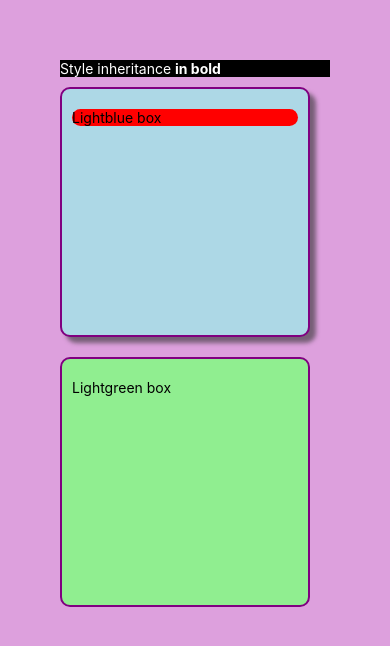
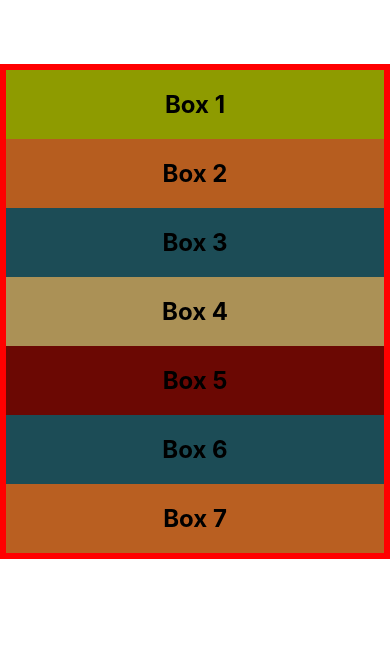
Before and after one commit to amontalvof/react-native-demo, a React Native app: screen / in a window 390 px wide. Shown: the top 646 px of the page. Built offline with nearby package versions, Linux system fonts and the light colour scheme.

Commit message:
feat: layout

```diff
--- a/App.js
+++ b/App.js
@@ -1,5 +1,24 @@
-import Greet from './src/components/Greet';
+import { StyleSheet, View } from 'react-native';
+import Box from './src/layout/Box';
 
 export default function App() {
-    return <Greet />;
+    return (
+        <View style={styles.container}>
+            <Box style={{ backgroundColor: '#8e9b00' }}>Box 1</Box>
+            <Box style={{ backgroundColor: '#b65d1f' }}>Box 2</Box>
+            <Box style={{ backgroundColor: '#1c4c56' }}>Box 3</Box>
+            <Box style={{ backgroundColor: '#ab9156' }}>Box 4</Box>
+            <Box style={{ backgroundColor: '#6b0803' }}>Box 5</Box>
+            <Box style={{ backgroundColor: '#1c4c56' }}>Box 6</Box>
+            <Box style={{ backgroundColor: '#b95f21' }}>Box 7</Box>
+        </View>
+    );
 }
+
+const styles = StyleSheet.create({
+    container: {
+        marginTop: 64,
+        borderWidth: 6,
+        borderColor: 'red',
+    },
+});
--- a/src/components/Greet.jsx
+++ b/src/coreComponents/StylesExample.jsx
@@ -1,6 +1,6 @@
 import { Text, View, StyleSheet } from 'react-native';
 
-const Greet = () => {
+const StylesExample = () => {
     return (
         <View style={styles.container}>
             <View style={styles.darkMode}>
@@ -64,4 +64,4 @@
     },
 });
 
-export default Greet;
+export default StylesExample;
--- /dev/null
+++ b/src/layout/Box.jsx
@@ -0,0 +1,23 @@
+import { StyleSheet, Text, View } from 'react-native';
+
+const Box = ({ children, style }) => {
+    return (
+        <View style={[styles.box, style]}>
+            <Text style={styles.text}>{children}</Text>
+        </View>
+    );
+};
+
+const styles = StyleSheet.create({
+    box: {
+        backgroundColor: '#ffffff',
+        padding: 20,
+    },
+    text: {
+        fontSize: 24,
+        fontWeight: 'bold',
+        textAlign: 'center',
+    },
+});
+
+export default Box;
```
